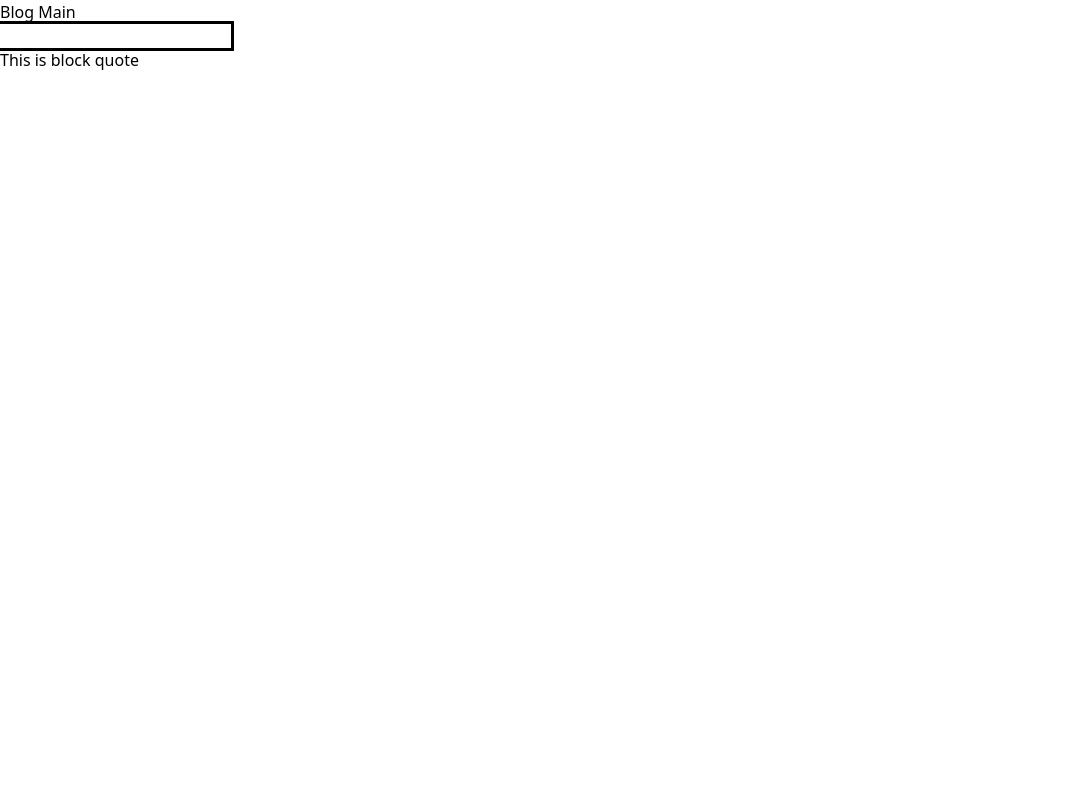
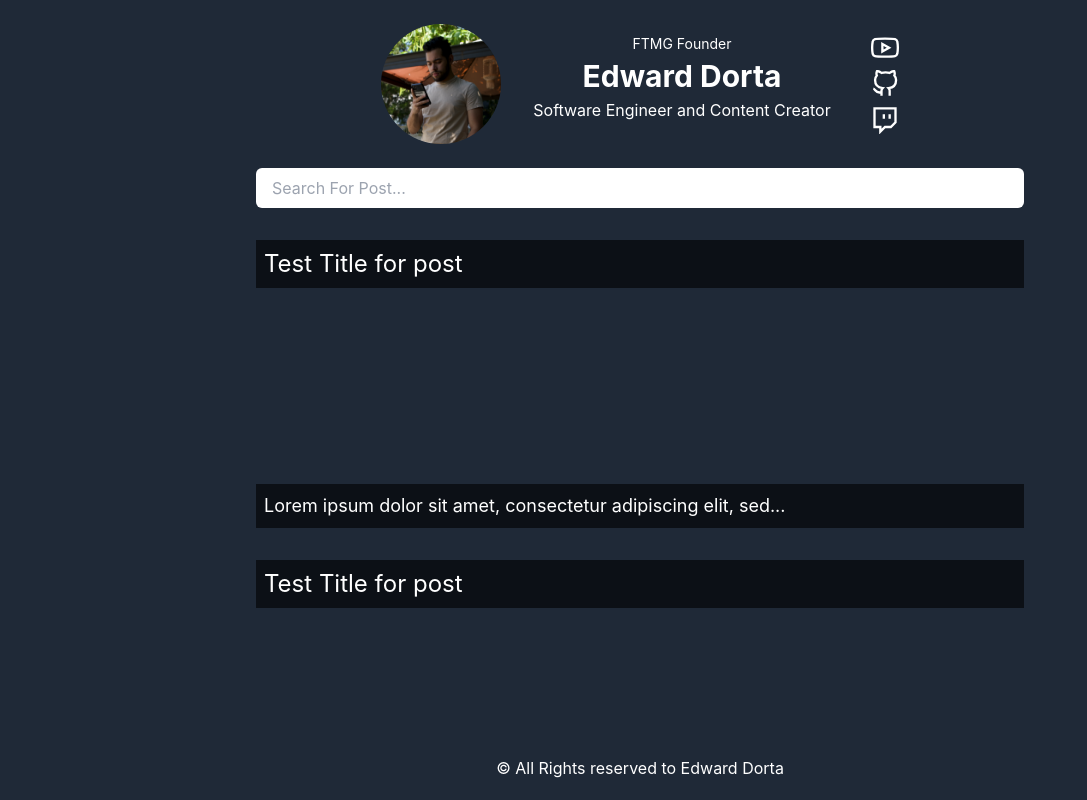
Before and after one commit to DortaEdward/d2-blog, a Next.js app: page / in a window 1280 px wide. Shown: the top 800 px of the page, without its empty margins (0-1087 px from the left). Built offline with nearby package versions, Linux system fonts and the light colour scheme.

Commit message:
created header footer and now working on post cards

```diff
--- /dev/null
+++ b/src/components/Footer.tsx
@@ -0,0 +1,9 @@
+const Footer = () => {
+  return (
+    <footer className="fixed bottom-0 w-full max-w-screen-lg flex items-center justify-center h-16">
+      <p>© All Rights reserved to Edward Dorta</p>
+    </footer>
+  );
+};
+
+export default Footer;
--- /dev/null
+++ b/src/components/Header.tsx
@@ -0,0 +1,40 @@
+import Image from "next/image";
+import Portrait from "../images/portrait.png";
+const Header = () => {
+  const iconStyles =
+    "w-7 h-7 stroke-current stroke-2 transition duration-150 ease-out cursor-pointer hover:scale-110";
+  return (
+    <header className="flex w-full items-center justify-center p-6">
+      <div className="flex flex-wrap gap-8 items-center justify-center">
+        <Image
+          src={Portrait}
+          alt="Portrait"
+          width={120}
+          height={120}
+          className="rounded-full"
+        />
+        <div className="flex gap-10">
+          <div className="flex flex-col items-center gap-1">
+            <p className="text-sm">FTMG Founder</p>
+            <p className="font-bold text-3xl">Edward Dorta</p>
+            <p className="text-base">Software Engineer and Content Creator</p>
+          </div>
+          <div className="flex flex-col items-center gap-2">
+            <svg viewBox="0 0 24 24" className={iconStyles}>
+              <path d="M22.54 6.42a2.78 2.78 0 0 0-1.94-2C18.88 4 12 4 12 4s-6.88 0-8.6.46a2.78 2.78 0 0 0-1.94 2A29 29 0 0 0 1 11.75a29 29 0 0 0 .46 5.33A2.78 2.78 0 0 0 3.4 19c1.72.46 8.6.46 8.6.46s6.88 0 8.6-.46a2.78 2.78 0 0 0 1.94-2 29 29 0 0 0 .46-5.25 29 29 0 0 0-.46-5.33z"></path>
+              <polygon points="9.75 15.02 15.5 11.75 9.75 8.48 9.75 15.02"></polygon>
+            </svg>
+            <svg viewBox="0 0 24 24" className={iconStyles}>
+              <path d="M9 19c-5 1.5-5-2.5-7-3m14 6v-3.87a3.37 3.37 0 0 0-.94-2.61c3.14-.35 6.44-1.54 6.44-7A5.44 5.44 0 0 0 20 4.77 5.07 5.07 0 0 0 19.91 1S18.73.65 16 2.48a13.38 13.38 0 0 0-7 0C6.27.65 5.09 1 5.09 1A5.07 5.07 0 0 0 5 4.77a5.44 5.44 0 0 0-1.5 3.78c0 5.42 3.3 6.61 6.44 7A3.37 3.37 0 0 0 9 18.13V22"></path>
+            </svg>
+            <svg viewBox="0 0 24 24" className={iconStyles}>
+              <path d="M21 2H3v16h5v4l4-4h5l4-4V2zm-10 9V7m5 4V7"></path>
+            </svg>
+          </div>
+        </div>
+      </div>
+    </header>
+  );
+};
+
+export default Header;
--- /dev/null
+++ b/src/components/PostCard.tsx
@@ -0,0 +1,28 @@
+import dummyImage from "../images/camera.png";
+import Image from "next/image";
+
+const myLoader = ({ src, width, quality }) => {
+  return `https://example.com/${src}?w=${width}&q=${quality || 75}`;
+};
+
+const PostCard = () => {
+  const dummyData = {
+    title: "Test Title for post",
+    description:
+      "Lorem ipsum dolor sit amet, consectetur adipiscing elit, sed do eiusmod tempor incididunt ut labore et dolore magna aliqua. Sapien nec sagittis aliquam malesuada bibendum arcu vitae elementum curabitur. Sed egestas egestas fringilla phasellus faucibus scelerisque. Ultricies lacus sed turpis tincidunt id aliquet risus. Purus semper eget duis at tellus at urna. Quam quisque id diam vel quam elementum pulvinar. Ornare arcu odio ut sem. In vitae turpis massa sed. Sit amet consectetur adipiscing elit ut aliquam purus sit amet. Volutpat consequat mauris nunc congue nisi vitae suscipit tellus mauris.",
+    image:
+      "https://images.unsplash.com/photo-1516035069371-29a1b244cc32?ixlib=rb-1.2.1&ixid=MnwxMjA3fDB8MHxwaG90by1wYWdlfHx8fGVufDB8fHx8&auto=format&fit=crop&w=1364&q=80",
+  };
+  return (
+    <div className="relative flex flex-col h-72 w-3/4 rounded-md  justify-between">
+      <p className="text-2xl bg-black bg-opacity-60 p-2">{dummyData.title}</p>
+      <p className="text-lg bg-black bg-opacity-60 p-2">
+        {dummyData.description.length < 60
+          ? dummyData.description
+          : dummyData.description.slice(0, 60) + "..."}
+      </p>
+    </div>
+  );
+};
+
+export default PostCard;
--- a/src/pages/_app.tsx
+++ b/src/pages/_app.tsx
@@ -1,8 +1,17 @@
-import '../styles/globals.css'
-import type { AppProps } from 'next/app'
+import "../styles/globals.css";
+import type { AppProps } from "next/app";
+
+import Header from "../components/Header";
+import Footer from "../components/Footer";
 
 function MyApp({ Component, pageProps }: AppProps) {
-  return <Component {...pageProps} />
+  return (
+    <div className="flex flex-col my-0 mx-auto items-center max-w-screen-lg">
+      <Header />
+      <Component {...pageProps} />
+      <Footer />
+    </div>
+  );
 }
 
-export default MyApp
+export default MyApp;
--- /dev/null
+++ b/src/pages/create.tsx
@@ -0,0 +1,21 @@
+import { useState } from "react";
+import parse from "html-react-parser";
+import Image from "next/image";
+
+const Create = () => {
+  const [inputState, setInputState] = useState("");
+  return (
+    <div>
+      <input
+        className="outline"
+        type="text"
+        onChange={(e) => {
+          setInputState(e.target.value);
+        }}
+      />
+      {parse(inputState)}
+    </div>
+  );
+};
+
+export default Create;
--- a/src/pages/index.tsx
+++ b/src/pages/index.tsx
@@ -1,29 +1,26 @@
-import type { NextPage } from "next";
-import React, { useState } from "react";
+import { useState } from "react";
 import Head from "next/head";
-import Image from "next/image";
-import parse from "html-react-parser";
+import PostCard from "../components/PostCard";
 
-const Home: NextPage = () => {
-  const [inputState, setInputState] = useState("");
-
+const Home = () => {
+  const [searchInput, setSearchInput] = useState("");
   return (
-    <div>
+    <div className="w-full">
       <Head>
         <title>D2-Blog</title>
         <link rel="icon" href="/favicon.ico" />
       </Head>
-      <main>
-        <h2 className="">Blog Main</h2>
-        <input
-          className="outline"
-          type="text"
-          onChange={(e) => {
-            setInputState(e.target.value);
-          }}
-        />
-        <blockquote>This is block quote</blockquote>
-        {parse(inputState)}
+      <main className="flex flex-col justify-center items-center gap-8">
+        <form className="w-full flex flex-col items-center justify-center">
+          <input
+            className="w-9/12 h-10 rounded-md outline-none text-gray-600 p-4"
+            type="text"
+            placeholder="Search For Post..."
+          />
+        </form>
+        <PostCard />
+        <PostCard />
+        <PostCard />
       </main>
     </div>
   );
--- a/src/styles/globals.css
+++ b/src/styles/globals.css
@@ -1,3 +1,23 @@
 @tailwind base;
 @tailwind components;
 @tailwind utilities;
+@import url('https://fonts.googleapis.com/css2?family=Inter:wght@300;400;500;600;700;800;900&display=swap');
+
+*,
+*::before,
+*::after {
+  margin: 0;
+  padding: 0;
+  box-sizing: border-box;
+}
+
+body {
+  font-family: 'Inter', sans-serif;
+  @apply text-white bg-gray-800;
+  width: 100vw;
+  height: 100vh;
+}
+
+svg {
+  fill: none;
+}
```
Also changed, not shown: src/images/camera.png (added), src/images/portrait.png (added).
